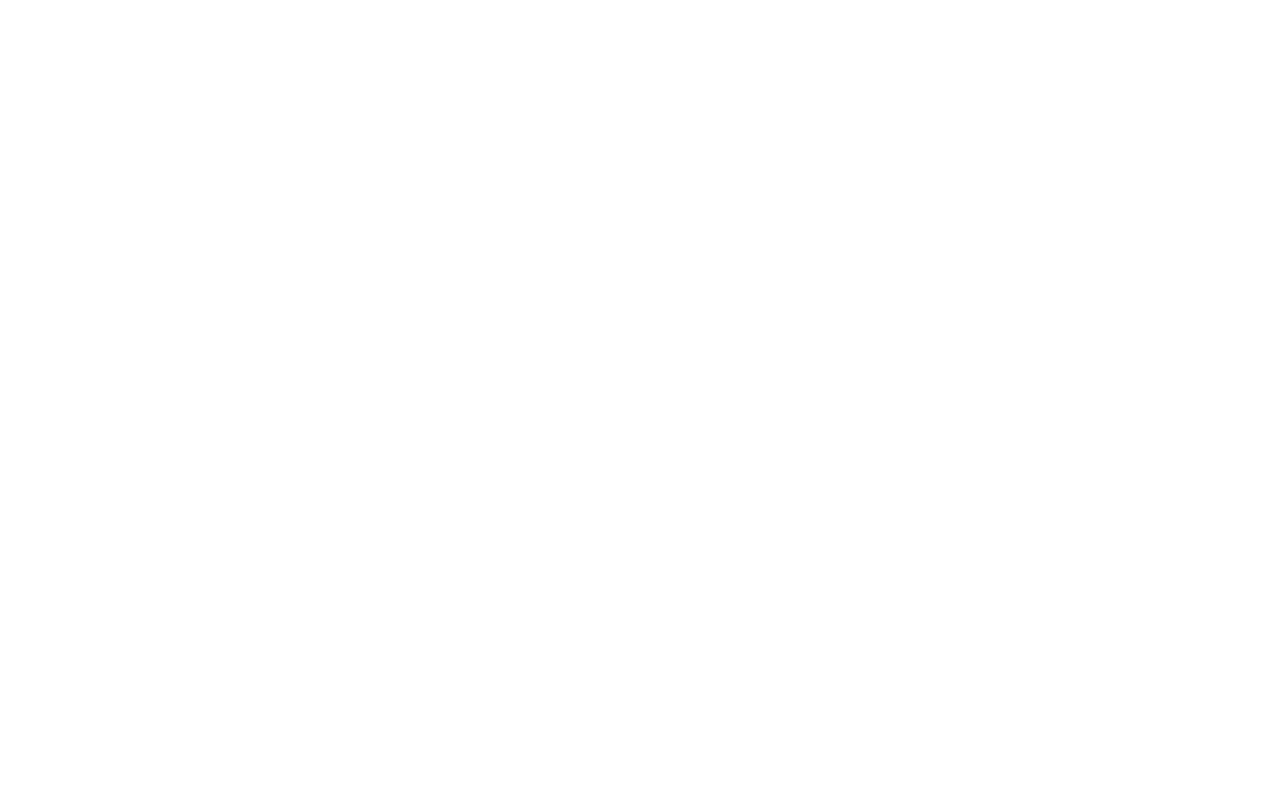
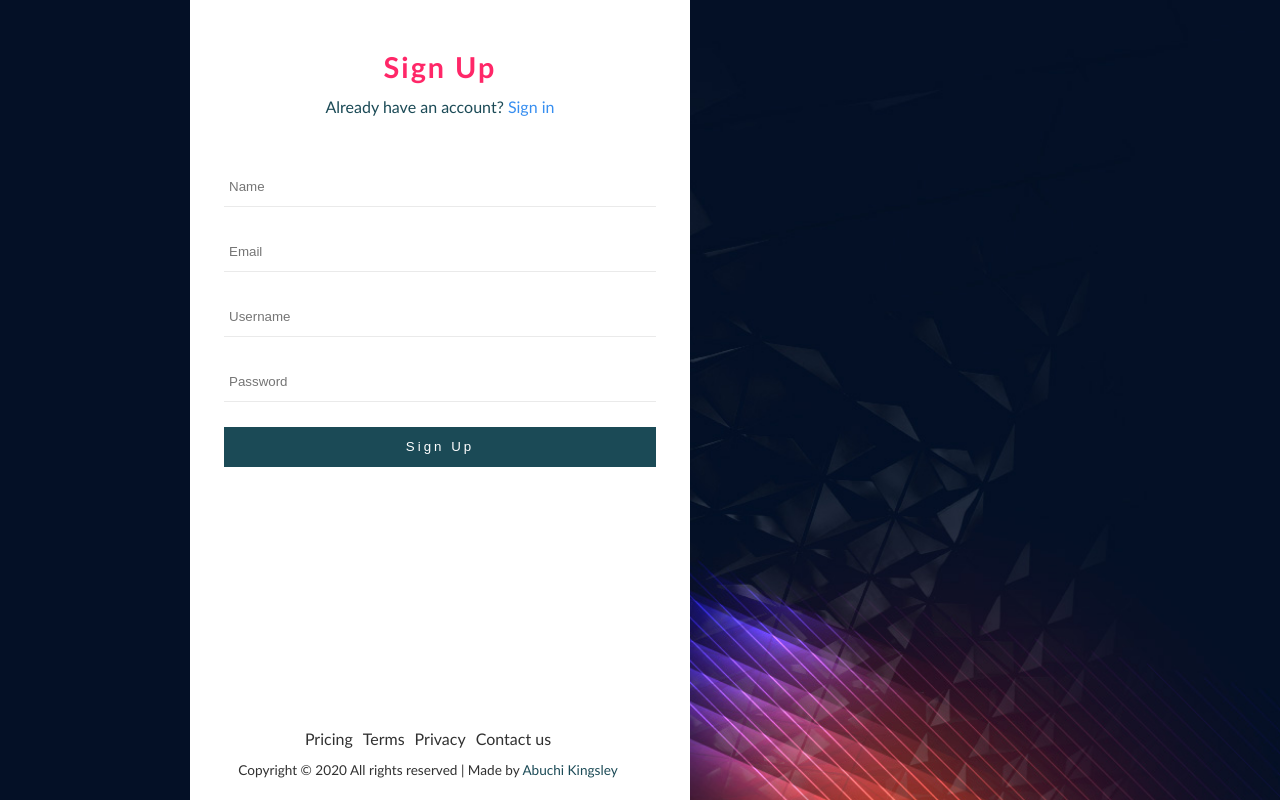
Before and after one commit to AbuchiKings/tech-Events, a React (Create React App) app: page /auth/sign-up in a window 1280 px wide. Built offline with nearby package versions, Linux system fonts and the light colour scheme.

Commit message:
Added sign uo and login components

```diff
--- a/src/App.css
+++ b/src/App.css
@@ -23,7 +23,7 @@
 
 body {
   color: var(--mainBlack);
-  font-family: Candara, Calibri, Segoe, "Segoe UI", Optima, Arial, sans-serif;
+  font-family: 'Gill Sans', 'Gill Sans MT', Calibri, 'Trebuchet MS', sans-serif;
   line-height: 1.4;
 }
 
@@ -59,7 +59,11 @@
 
 a {
   text-decoration: none;
-  color: inherit;
+  color: rgb(55, 142, 240);
+}
+a:hover{
+  text-decoration: underline;
+
 }
 
 .btn-primary {
@@ -176,6 +180,19 @@
   margin-right: 3em;
 }
 
+header ul .nav-links a{
+  color: white;
+}
+
+header ul .nav-links a:hover{
+  text-decoration: underline;
+}
+
+header .nav-links
+.active{
+  color: var(--roseRed)
+}
+
 header .catchPhrase {
   font-size: 1.5em;
   width: 70%;
@@ -282,11 +299,132 @@
   text-decoration: underline;
 }
 
+/*AuthPage**/
+
+.main {
+  margin: auto 0;
+  background: url(./images/bgc3.jpg);
+  background-size: cover;
+  min-height: 100vh;
+  overflow-x: hidden;
+  padding: 0 30px;
+  width: 100%;
+  color: var(--charcoal)
+}
+
+div.form-wrapper {
+  min-height: 100vh;
+  min-width: 280px;
+  max-width: 500px;
+  background-color: #fff;
+  padding: 10px;
+  margin-right: auto;
+  margin-left: 10em;
+  display: flex;
+  flex-direction: column;
+  justify-content: space-between;
+  position: relative;
+}
+
+div.form-section>h1, div.form-section>p {
+  text-align: center;
+}
+
+div.form-section>h1 {
+  margin-top: 1.5em;
+  font-size: 1.8em;
+  letter-spacing: 2px;
+  color: var(--roseRed)
+}
+
+.form-footer {
+  bottom: 20px;
+  text-align: center;
+  padding-top: 10px;
+  color: rgb(49, 49, 49);
+  bottom: 0px;
+  width: 95%;
+}
+
+.form-footer p {
+  text-align: center;
+}
+
+.form-footer p>span {
+  display: inline-block;
+  padding: 0px 5px;
+}
+
+small.copyright {
+  display: block;
+  margin-top: 0.8em;
+  font-size: 0.85em;
+  text-align: center;
+  padding-bottom: 0.7em;
+}
+
+small a {
+  color: var(--charcoal);
+}
+
+small a:hover {
+  color: var(--serenity);
+  text-decoration: underline;
+}
+
+/*AuthPage Login**/
+
+div.login-center {
+  margin-top: 3em;
+  text-align: center;
+  margin-bottom: 3em;
+}
+
+.input-grp+.input-grp {
+  margin-top: 25px;
+}
+
+.input-grp input {
+  height: 3em;
+  width: 90%;
+  min-width: 250px;
+  padding: 5px;
+  border: none;
+  border-bottom: 1px solid rgb( 234, 234, 234);
+  transition: border-color 0.23s ease-in-out 0s, box-shadow 0.23s ease-in-out 0s;
+  -webkit-transition: border-color 0.23s ease-in-out 0s, box-shadow 0.23s ease-in-out 0s;
+  -moz-transition: border-color 0.23s ease-in-out 0s, box-shadow 0.23s ease-in-out 0s;
+  -ms-transition: border-color 0.23s ease-in-out 0s, box-shadow 0.23s ease-in-out 0s;
+  -o-transition: border-color 0.23s ease-in-out 0s, box-shadow 0.23s ease-in-out 0s;
+}
+
+.input-grp input:hover {
+  border-bottom-color: rgb(200, 200, 200);
+}
+.input-grp input:focus {
+  outline: none;
+  box-shadow: rgb(55, 142, 240) 0px 1px 0px;
+  border-color: rgb(55, 142, 240);
+}
+
+.login-btn {
+  color: white;
+  height: 3em;
+  width: 90%;
+  min-width: 250px;
+  border-width: 1px;
+}
+
+.login-btn:hover {
+  color: black;
+}
+
 /* Footer**/
 
 footer {
   background-color: var(--charcoal);
   padding: 8em 0;
+  font-family: Candara, Calibri, Segoe, "Segoe UI", Optima, Arial, sans-serif;
 }
 
 footer .flex-container {
@@ -316,6 +454,7 @@
 footer .footer-about p {
   width: 65%;
 }
+
 footer .footer-about h5 span {
   color: var(--roseRed);
   font-family: 'Gill Sans', 'Gill Sans MT', Calibri;
@@ -362,7 +501,7 @@
   color: var(--mainWhite);
   width: 80%;
   outline: none;
-  padding-right:5.3em;
+  padding-right: 5.3em;
 }
 
 footer button {
@@ -440,9 +579,9 @@
   }
   footer .footer-subscribe input {
     width: 90%;
-    padding-right:6em;
+    padding-right: 6em;
   }
-  footer button{
+  footer button {
     right: 10%;
   }
   footer h6.follow-us {
@@ -454,14 +593,13 @@
   footer {
     padding: 4em 0;
   }
-
-  footer button{
+  footer button {
     right: 6%;
   }
-  footer small{
+  footer small {
     padding: 0.3em;
   }
-  footer .footer-subscribe input{
-    padding-right:5em;
+  footer .footer-subscribe input {
+    padding-right: 5em;
   }
 }
--- a/src/App.js
+++ b/src/App.js
@@ -5,6 +5,7 @@
 import EventsList from './pages/EventsList';
 import EventPage from './pages/EventPage';
 import CreateEvent from './pages/CreateEvent';
+import AuthPage from './pages/AuthPage';
 
 function App() {
 
@@ -15,6 +16,7 @@
         <Route exact path="/events" component={EventsList} />
         <Route exact path="/events/:slug" component={EventPage} />
         <Route exact path="/create-event" component={CreateEvent} />
+        <Route  path="/auth" component={AuthPage} />
 
       </Switch>
 
--- a/src/components/Footer.js
+++ b/src/components/Footer.js
@@ -1,5 +1,6 @@
 import React from 'react'
-import { FaBeer } from 'react-icons/fa';
+import { FaBeer, FaFacebook, } from 'react-icons/fa';
+import {  } from 'react-icons/ti';
 import { Link } from 'react-router-dom';
 
 function Footer() {
@@ -33,7 +34,7 @@
 
                     <h6 className="follow-us">Follow us</h6>
                 <ul>
-                    <li><Link to="/"><FaBeer/></Link></li>
+                    <li><Link to="/"><FaFacebook/></Link></li>
                     <li><Link to="/"><FaBeer/></Link></li>
                     <li><Link to="/"><FaBeer/></Link></li>
                     <li><Link to="/"><FaBeer/></Link></li>
--- a/src/components/Header.js
+++ b/src/components/Header.js
@@ -58,7 +58,7 @@
                                 <NavLink to="/create-event" activeClassName="active">Create Event</NavLink>
                             </li>
                             <li className="nav-links">
-                                <NavLink to="/" activeClassName="active">Sign In</NavLink>
+                                <NavLink to="/auth/login" activeClassName="active">Sign In</NavLink>
                             </li>
 
                         </ul>
--- /dev/null
+++ b/src/components/Login.js
@@ -0,0 +1,30 @@
+import React from 'react';
+import { Link } from 'react-router-dom';
+
+function Login() {
+    return (
+        <div className="login-center">
+
+            <form className="login-form">
+                <div className="input-grp">
+                    <input type="email" placeholder="Email"
+                        aria-label="email" autoComplete="email"
+                    />
+                </div>
+                <div className="input-grp">
+                    <input type="password" placeholder="Password"
+                        aria-label="Password" autoComplete="password"
+                    />
+                </div>
+                <div className="input-grp">
+                    <button className="btn-primary login-btn">
+                        Sign In
+                    </button>
+
+                </div>
+            </form>
+        </div>
+    )
+}
+
+export default Login
--- /dev/null
+++ b/src/components/SignUp.js
@@ -0,0 +1,39 @@
+import React from 'react';
+
+function SignUp() {
+    return (
+        <div className="login-center">
+
+        <form className="login-form">
+            <div className="input-grp">
+                <input type="text" placeholder="Name"
+                    aria-label="name"
+                />
+            </div>
+            <div className="input-grp">
+                <input type="email" placeholder="Email"
+                    aria-label="email" autoComplete="email"
+                />
+            </div>
+            <div className="input-grp">
+                <input type="text" placeholder="Username"
+                    aria-label="username" autoComplete="username"
+                />
+            </div>
+            <div className="input-grp">
+                <input type="password" placeholder="Password"
+                    aria-label="Password" autoComplete="password"
+                />
+            </div>
+            <div className="input-grp">
+                <button className="btn-primary login-btn">
+                    Sign Up
+                </button>
+
+            </div>
+        </form>
+    </div>
+    );
+}
+
+export default SignUp;
--- /dev/null
+++ b/src/pages/AuthPage.js
@@ -0,0 +1,55 @@
+import React from 'react';
+import Login from './../components/Login';
+import { Link, Switch, Route, Redirect } from 'react-router-dom';
+import SignUp from './../components/SignUp';
+
+function AuthPage(props) {
+    console.log(props.location.pathname)
+    const { pathname } = props.location;
+    console.log(pathname);
+    return (
+        <main className="main">
+            <div className="form-wrapper">
+                <div className="form-section">
+                    {/*IEF*/}
+                    {(() => {
+                        if (pathname === "/auth/login") {
+                            return (
+                                <>
+                                    <h1>Sign In</h1>
+                                    <p>Sign in or <Link to="/auth/sign-up">Create account</Link></p>
+                                </>
+                            )
+                        } else {
+                            return (
+                                <>
+                                    <h1>Sign Up</h1>
+                                    <p>Already have an account? <Link to="/auth/login">Sign in</Link></p>
+                                </>
+                            )
+                        }
+                    })()}
+                    <Switch>
+                        <Route exact path="/auth/login" component={Login} />
+                        <Route exact path="/auth/sign-up" component={SignUp} />
+                        <Redirect from='/auth' to='/auth/sign-up' />
+                    </Switch>
+                </div>
+                <div className="form-footer">
+                    <p>
+                        <span>Pricing</span>
+                        <span>Terms</span>
+                        <span>Privacy</span>
+                        <span>Contact us</span>
+                        <small className="copyright">
+                            Copyright &copy; 2020 All rights reserved | Made by
+                            <span><Link to="/">  Abuchi Kingsley</Link></span>
+                        </small>
+                    </p>
+                </div>
+            </div>
+        </main>
+    );
+}
+
+export default AuthPage;
```
